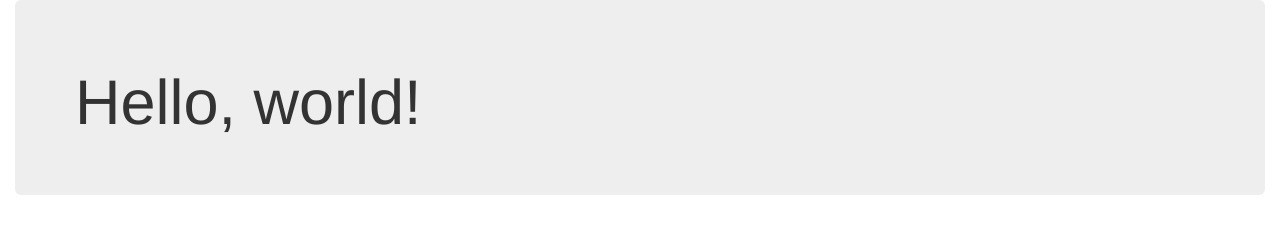
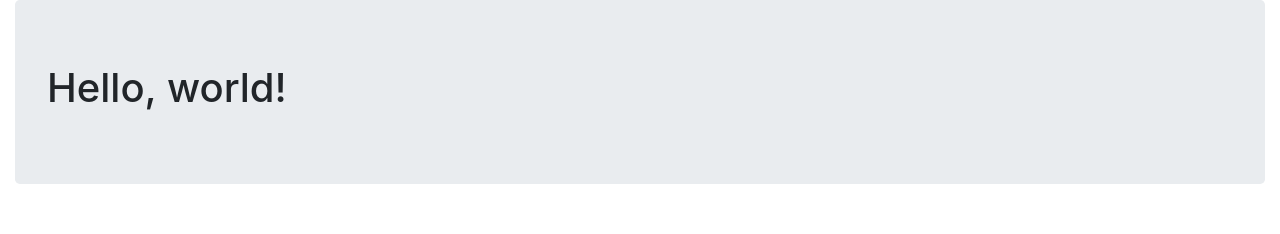
Before and after one commit to edalmava/bootstrap, a website: page index.html in a window 1280 px wide. Drawn offline with nearby package versions, Linux system fonts and the light colour scheme.

Commit message:
BootStrap 4

```diff
--- a/bower.json
+++ b/bower.json
@@ -15,6 +15,6 @@
     "tests"
   ],
   "dependencies": {
-    "bootstrap": "~3.3.5"
+    "bootstrap": "~4.0.0-beta"
   }
 }
--- a/index.html
+++ b/index.html
@@ -3,7 +3,7 @@
   <head>
     <meta charset="utf-8">
     <meta http-equiv="X-UA-Compatible" content="IE=edge">
-    <meta name="viewport" content="width=device-width, initial-scale=1">
+    <meta name="viewport" content="width=device-width, initial-scale=1, shrink-to-fit=no">
     <!-- The above 3 meta tags *must* come first in the head; any other head content must come *after* these tags -->
     <title>Bootstrap 101 Template</title>
 
@@ -26,6 +26,7 @@
 
     <!-- jQuery (necessary for Bootstrap's JavaScript plugins) -->
     <script src="bower_components/jquery/dist/jquery.min.js"></script>
+	<script src="bower_components/popper.js/dist/popper.min.js"></script>
     <!-- Include all compiled plugins (below), or include individual files as needed -->
     <script src="bower_components/bootstrap/dist/js/bootstrap.min.js"></script>
   </body>
```
